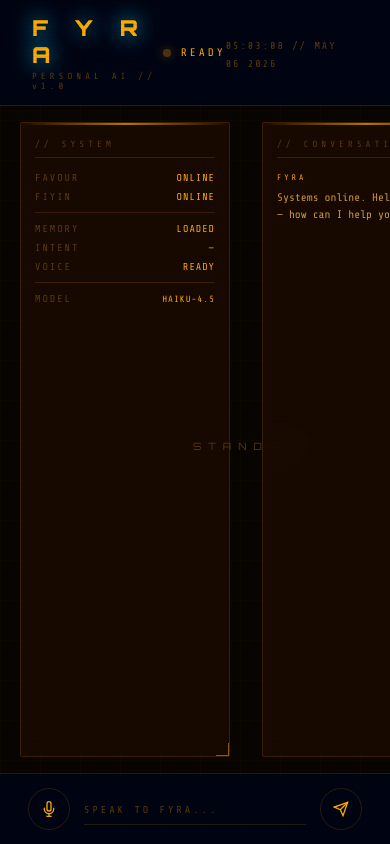
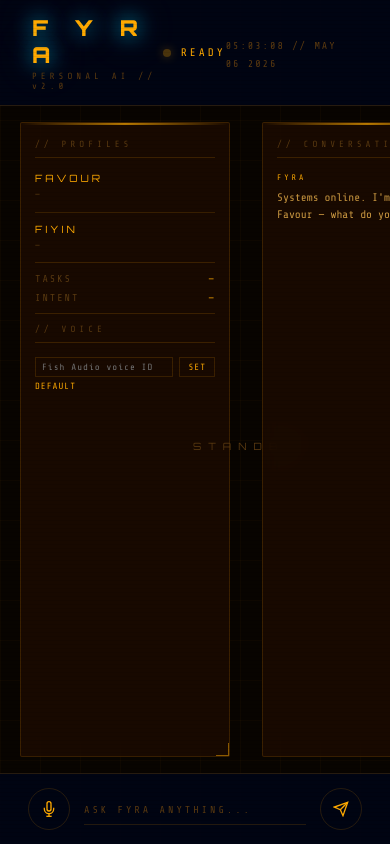
Before and after one commit to Favourolu/FYRA, a Flask app: page / in a window 390 px wide. Run offline with Flask 3, Linux system fonts and the light colour scheme; parts of the project's set-up code (start-up, migrations or seed data) failed here and were passed over; some libraries are stand-ins or nearby versions.

Commit message:
v2: Jarvis scope, history, live memory, mobile, voice UI, reminders
- Fyra rebranded as full personal assistant (not relationship-only)
- task_help intent added
- Conversation history persists across restarts (logs/conversation.json)
- Live profile panel pulls from real memory data
- Startup brief surfaces upcoming events and open tasks
- Mobile access via 0.0.0.0 binding (prints local IP on start)
- Voice ID settable from UI without editing .env

https://claude.ai/code/session_017Mx7FLrBuLDttPyjPibXXx

```diff
--- a/app.py
+++ b/app.py
@@ -1,5 +1,6 @@
 import os
 import base64
+import socket as _socket
 from flask import Flask, render_template
 from flask_socketio import SocketIO, emit
 from dotenv import load_dotenv
@@ -20,6 +21,17 @@ app.config["SECRET_KEY"] = os.urandom(24)
 socketio = SocketIO(app, cors_allowed_origins="*", async_mode="threading")
 
 _client = anthropic.Anthropic(api_key=ANTHROPIC_KEY)
+
+
+def _local_ip() -> str:
+    try:
+        s = _socket.socket(_socket.AF_INET, _socket.SOCK_DGRAM)
+        s.connect(("8.8.8.8", 80))
+        ip = s.getsockname()[0]
+        s.close()
+        return ip
+    except Exception:
+        return "localhost"
 
 
 def _tts(text: str):
@@ -55,6 +67,24 @@ def index():
     return render_template("index.html")
 
 
+@socketio.on("connect")
+def on_connect():
+    # Send live profile data to update the UI panel
+    profile_data = memory_module.get_profile_panel_data()
+    emit("profile_update", profile_data)
+
+    # Send conversation history so UI can restore it
+    history = memory_module.load_conversation_history(limit=20)
+    if history:
+        emit("conversation_history", {"history": history})
+
+    # Send startup brief if there's something to surface
+    brief = memory_module.get_startup_brief()
+    if brief:
+        audio = _tts(brief)
+        emit("startup_brief", {"text": brief, "audio": audio})
+
+
 @socketio.on("user_message")
 def handle_message(data):
     text = data.get("text", "").strip()
@@ -67,13 +97,18 @@ def handle_message(data):
     ctx = memory_module.get_relevant_memory(classified_intent, text)
     response_text = assistant.respond(text, ctx, _client)
 
-    if classified_intent in ("store_memory", "check_in"):
+    if classified_intent in ("store_memory", "check_in", "task_help"):
         extracted = assistant.extract_memory_update(
             text, classified_intent, response_text, _client
         )
         memory_module.apply_memory_update(extracted)
 
+    memory_module.save_conversation_turn(text, response_text)
     memory_module.log_interaction(text, classified_intent, response_text)
+
+    # Refresh profile panel after any update
+    profile_data = memory_module.get_profile_panel_data()
+    emit("profile_update", profile_data)
 
     audio_b64 = _tts(response_text)
 
@@ -84,6 +119,16 @@ def handle_message(data):
     })
 
 
+@socketio.on("set_voice")
+def handle_set_voice(data):
+    """Allow setting voice ID from the UI at runtime."""
+    voice_id = data.get("voice_id", "").strip()
+    os.environ["FISH_AUDIO_VOICE_ID"] = voice_id
+    emit("voice_set", {"voice_id": voice_id})
+
+
 if __name__ == "__main__":
-    print("\nFyra UI → http://localhost:5000\n")
-    socketio.run(app, debug=False, port=5000, allow_unsafe_werkzeug=True)
+    ip = _local_ip()
+    print(f"\nFyra UI → http://localhost:5000")
+    print(f"Mobile  → http://{ip}:5000\n")
+    socketio.run(app, host="0.0.0.0", debug=False, port=5000, allow_unsafe_werkzeug=True)
--- a/static/css/style.css
+++ b/static/css/style.css
@@ -207,6 +207,57 @@ body::before {
     font-size: 10px;
 }
 
+.profile-block { margin-bottom: 6px; }
+
+.profile-name {
+    font-family: 'Orbitron', monospace;
+    font-size: 10px;
+    color: var(--primary);
+    letter-spacing: 3px;
+    margin-bottom: 4px;
+}
+
+.profile-detail {
+    font-size: 9px;
+    color: var(--text-dim);
+    line-height: 1.5;
+    letter-spacing: 0.5px;
+}
+
+.voice-input-row {
+    display: flex;
+    gap: 6px;
+    margin-top: 6px;
+}
+
+.voice-input-row input {
+    flex: 1;
+    background: transparent;
+    border: 1px solid var(--border);
+    color: var(--text);
+    font-family: 'Share Tech Mono', monospace;
+    font-size: 9px;
+    padding: 4px 6px;
+    outline: none;
+    letter-spacing: 1px;
+}
+
+.voice-input-row button {
+    background: transparent;
+    border: 1px solid var(--border);
+    color: var(--primary);
+    font-family: 'Share Tech Mono', monospace;
+    font-size: 9px;
+    padding: 4px 8px;
+    cursor: pointer;
+    letter-spacing: 1px;
+}
+
+.voice-input-row button:hover {
+    background: rgba(255,160,0,0.1);
+    border-color: var(--primary);
+}
+
 .divider {
     height: 1px;
     background: var(--border);
--- a/static/js/fyra.js
+++ b/static/js/fyra.js
@@ -287,15 +287,82 @@ micBtn.addEventListener('click', () => {
     orbState === 'listening' ? recognition.stop() : recognition.start();
 });
 
-// ── SocketIO ──────────────────────────────────────────────────
+// ── SocketIO events ───────────────────────────────────────────
 socket.on('fyra_response', data => {
     addMessage(data.text, 'fyra');
-    if (data.intent) lastIntentEl.textContent = data.intent.replace('_', ' ').toUpperCase();
+    if (data.intent) lastIntentEl.textContent = data.intent.replace(/_/g, ' ').toUpperCase();
     data.audio ? playAudio(data.audio) : setOrbState('idle');
 });
+
 socket.on('status',     data => setOrbState(data.state));
 socket.on('connect',    ()   => setOrbState('idle'));
 socket.on('disconnect', ()   => statusText.textContent = 'OFFLINE');
+
+socket.on('profile_update', data => {
+    const f = data.favour || {};
+    const fi = data.fiyin  || {};
+
+    document.getElementById('favourName').textContent =
+        (f.name || 'FAVOUR').toUpperCase();
+    document.getElementById('favourLikes').textContent =
+        f.likes && f.likes.length ? f.likes.join(', ') : '—';
+
+    document.getElementById('fiyinName').textContent =
+        (fi.name || 'FIYIN').toUpperCase();
+    document.getElementById('fiyinLikes').textContent =
+        fi.likes && fi.likes.length ? fi.likes.join(', ') : '—';
+
+    document.getElementById('openTasks').textContent =
+        data.open_tasks > 0 ? `${data.open_tasks} OPEN` : 'NONE';
+});
+
+socket.on('conversation_history', data => {
+    const history = data.history || [];
+    // Remove default welcome message first
+    convLog.innerHTML = '';
+    history.forEach(turn => {
+        addMessageInstant(turn.user, 'user');
+        addMessageInstant(turn.fyra, 'fyra');
+    });
+    // Re-add welcome if history was empty
+    if (history.length === 0) {
+        addMessageInstant("Systems online. I'm ready, Favour — what do you need?", 'fyra');
+    }
+    convLog.scrollTop = convLog.scrollHeight;
+});
+
+socket.on('startup_brief', data => {
+    if (data.text) {
+        addMessage(data.text, 'fyra');
+        if (data.audio) playAudio(data.audio);
+    }
+});
+
+socket.on('voice_set', data => {
+    const el = document.getElementById('voiceStatus');
+    el.textContent = data.voice_id ? data.voice_id.slice(0, 20) + '...' : 'DEFAULT';
+});
+
+// ── Voice setting ─────────────────────────────────────────────
+document.getElementById('voiceSetBtn').addEventListener('click', () => {
+    const voiceId = document.getElementById('voiceIdInput').value.trim();
+    socket.emit('set_voice', { voice_id: voiceId });
+});
+
+// ── Add message without typewriter (for history restore) ──────
+function addMessageInstant(text, sender) {
+    const div   = document.createElement('div');
+    div.className = `message ${sender}-message`;
+    const label = document.createElement('span');
+    label.className = 'msg-label';
+    label.textContent = sender === 'fyra' ? 'FYRA' : 'YOU';
+    const msg = document.createElement('span');
+    msg.className = 'msg-text';
+    msg.textContent = text;
+    div.appendChild(label);
+    div.appendChild(msg);
+    convLog.appendChild(div);
+}
 
 // ── Input ─────────────────────────────────────────────────────
 sendBtn.addEventListener('click', () => sendMessage(textInput.value));
--- a/templates/index.html
+++ b/templates/index.html
@@ -16,7 +16,7 @@
         <header class="hud-header">
             <div class="logo">
                 <span class="logo-text">F Y R A</span>
-                <span class="logo-sub">PERSONAL AI // v1.0</span>
+                <span class="logo-sub">PERSONAL AI // v2.0</span>
             </div>
             <div class="status-bar">
                 <div class="status-indicator" id="statusDot"></div>
@@ -32,34 +32,34 @@
 
             <!-- Left panel -->
             <div class="side-panel left-panel">
-                <div class="panel-label">// SYSTEM</div>
+                <div class="panel-label">// PROFILES</div>
                 <div class="panel-content">
-                    <div class="info-row">
-                        <span class="info-key">FAVOUR</span>
-                        <span class="info-val blink">ONLINE</span>
+                    <div class="profile-block">
+                        <div class="profile-name" id="favourName">FAVOUR</div>
+                        <div class="profile-detail" id="favourLikes">—</div>
                     </div>
-                    <div class="info-row">
-                        <span class="info-key">FIYIN</span>
-                        <span class="info-val blink">ONLINE</span>
+                    <div class="divider"></div>
+                    <div class="profile-block">
+                        <div class="profile-name" id="fiyinName">FIYIN</div>
+                        <div class="profile-detail" id="fiyinLikes">—</div>
                     </div>
                     <div class="divider"></div>
                     <div class="info-row">
-                        <span class="info-key">MEMORY</span>
-                        <span class="info-val" id="memStatus">LOADED</span>
+                        <span class="info-key">TASKS</span>
+                        <span class="info-val" id="openTasks">—</span>
                     </div>
                     <div class="info-row">
                         <span class="info-key">INTENT</span>
                         <span class="info-val" id="lastIntent">—</span>
                     </div>
-                    <div class="info-row">
-                        <span class="info-key">VOICE</span>
-                        <span class="info-val" id="voiceStatus">READY</span>
+                    <div class="divider"></div>
+                    <!-- Voice setting -->
+                    <div class="panel-label" style="margin-top:8px">// VOICE</div>
+                    <div class="voice-input-row">
+                        <input type="text" id="voiceIdInput" placeholder="Fish Audio voice ID" />
+                        <button id="voiceSetBtn">SET</button>
                     </div>
-                    <div class="divider"></div>
-                    <div class="info-row">
-                        <span class="info-key">MODEL</span>
-                        <span class="info-val" style="font-size:9px">HAIKU-4.5</span>
-                    </div>
+                    <div class="info-val" id="voiceStatus" style="font-size:9px;margin-top:4px">DEFAULT</div>
                 </div>
             </div>
 
@@ -75,7 +75,7 @@
                 <div class="conversation-log" id="conversationLog">
                     <div class="message fyra-message">
                         <span class="msg-label">FYRA</span>
-                        <span class="msg-text">Systems online. Hello, Favour — how can I help you today?</span>
+                        <span class="msg-text">Systems online. I'm ready, Favour — what do you need?</span>
                     </div>
                 </div>
             </div>
@@ -93,7 +93,7 @@
                 </svg>
             </button>
             <div class="input-wrapper">
-                <input type="text" id="textInput" placeholder="SPEAK TO FYRA..." autocomplete="off" spellcheck="false"/>
+                <input type="text" id="textInput" placeholder="ASK FYRA ANYTHING..." autocomplete="off" spellcheck="false"/>
                 <div class="input-line"></div>
             </div>
             <button class="send-btn" id="sendBtn">
```
Also changed, not shown: assistant.py (+17 -0 lines), config.py (+17 -12 lines), memory.py (+99 -4 lines).
